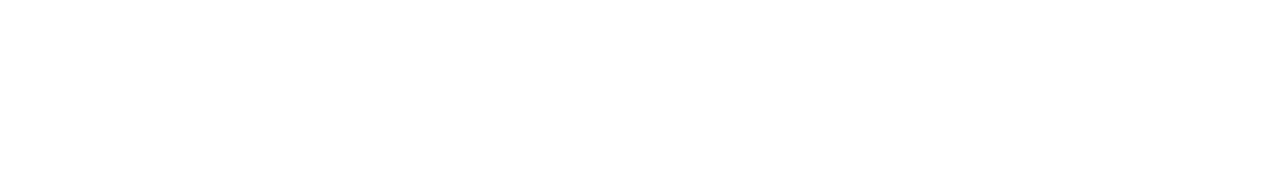
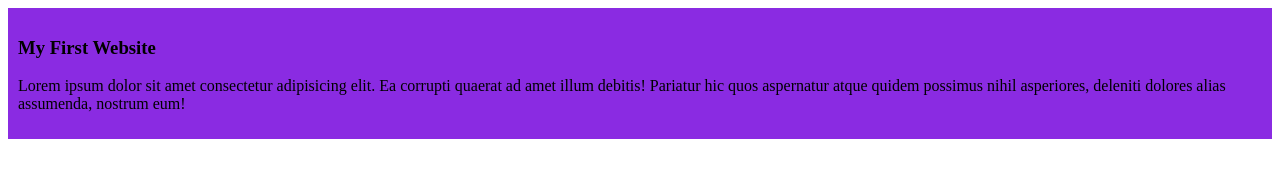
Before and after one commit to silvihuda/my-simple-website, a plain HTML site: page index.html in a window 1280 px wide. Drawn offline with Linux system fonts and the light colour scheme.

Commit message:
added the first blog

```diff
--- a/index.html
+++ b/index.html
@@ -4,8 +4,12 @@
     <meta charset="UTF-8">
     <meta name="viewport" content="width=device-width, initial-scale=1.0">
     <title>My simple website</title>
+    <link rel="stylesheet" href="styles/blog.css">
 </head>
 <body>
-
+    <div>
+        <h3>My First Website</h3>
+        <p>Lorem ipsum dolor sit amet consectetur adipisicing elit. Ea corrupti quaerat ad amet illum debitis! Pariatur hic quos aspernatur atque quidem possimus nihil asperiores, deleniti dolores alias assumenda, nostrum eum!</p>
+    </div>
 </body>
 </html>
--- /dev/null
+++ b/styles/blog.css
@@ -0,0 +1,4 @@
+div{
+    background-color: blueviolet;
+    padding: 10px;
+}
```
